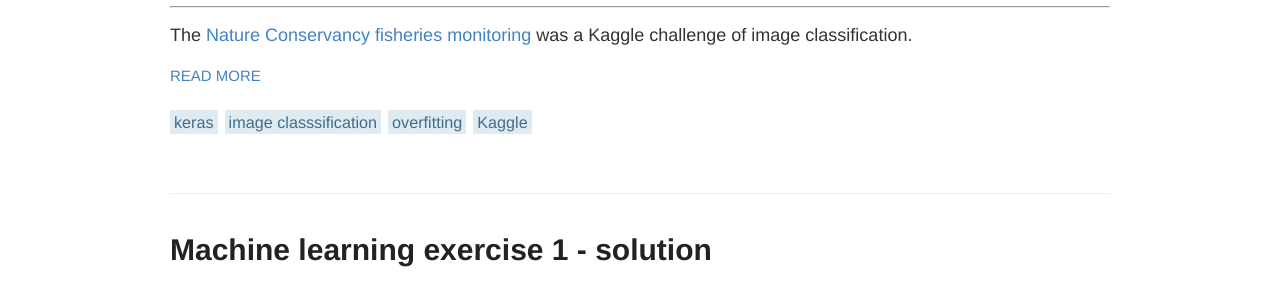
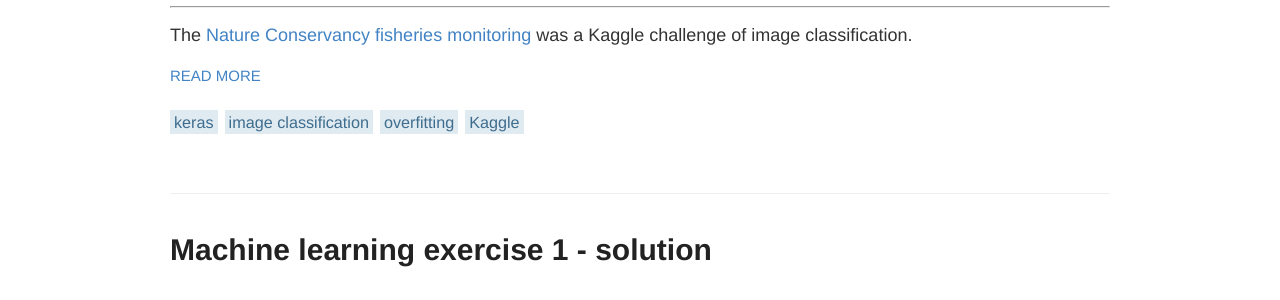
Before and after one commit to DeveauP/DeveauP.github.io, a Jekyll site: the page built from blog/index.html, in a window 1280 px wide. Shown: the part 286-586 px from the top of the page. Built offline with Jekyll 4.4.1, drawn with Linux system fonts in a browser that asks for light colours.

Commit message:
corrected typo

```diff
--- a/_posts/2017-4-19-Kaggle.md
+++ b/_posts/2017-4-19-Kaggle.md
@@ -8,7 +8,7 @@ category:
 description: What I learnt from the Kaggle competition on image classification.
 tags:
  - keras
- - image classsification
+ - image classification
  - overfitting
  - Kaggle
 ---
```
